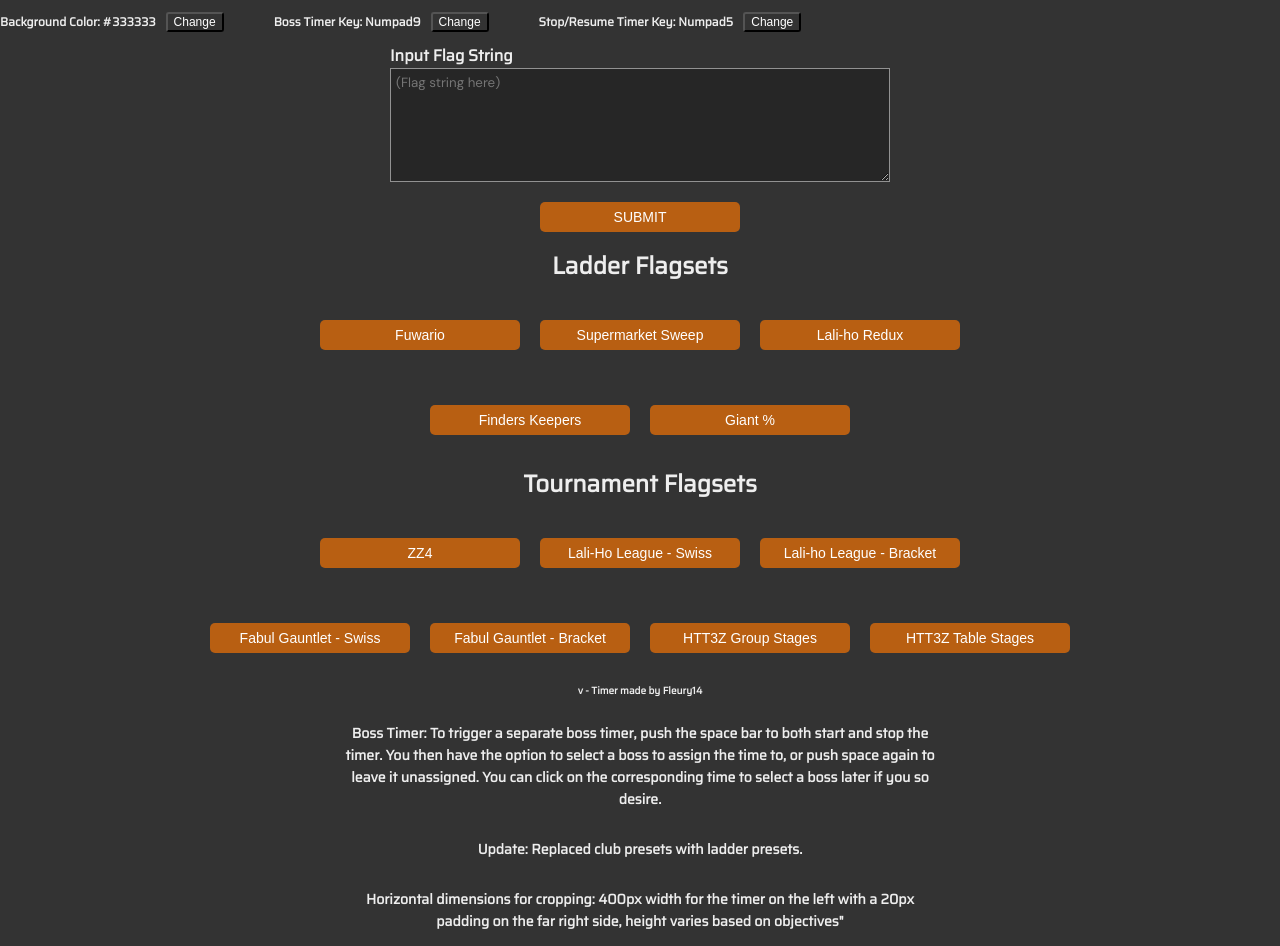
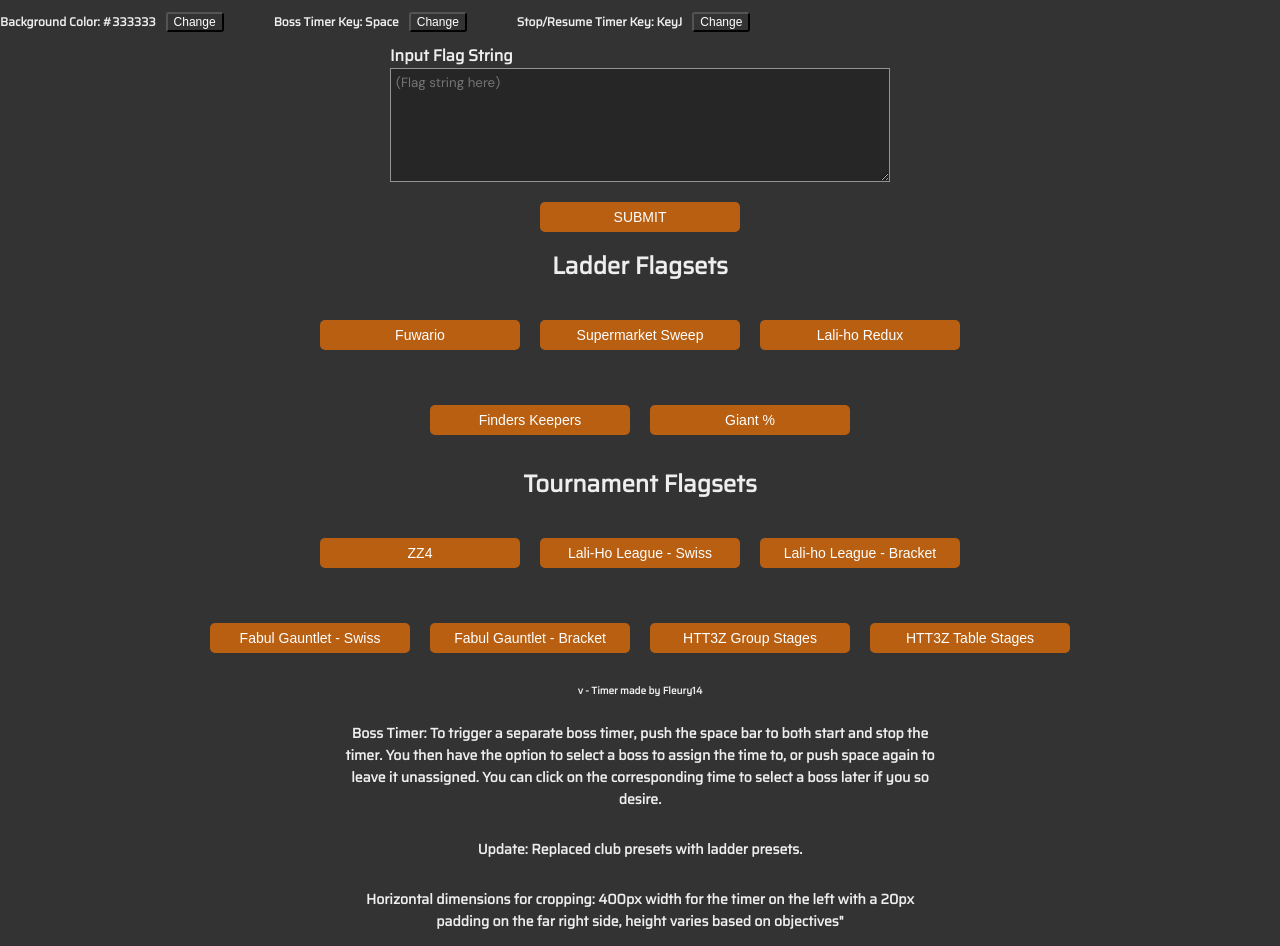
Before and after one commit to Fleury14/v4-timer, a React (Create React App) app: page / in a window 1280 px wide. Built offline with nearby package versions, Linux system fonts and the light colour scheme; no server answers.

Commit message:
revert(gateway): default key bindings

```diff
--- a/src/components/color-gateway/color-gateway.js
+++ b/src/components/color-gateway/color-gateway.js
@@ -22,11 +22,11 @@ class ColorGateway extends Component<Props, State> {
         color: '#333333',
         isInputting: false,
         colorInput: '',
-        key: '9',
-        code: 'Numpad9',
+        key: ' ',
+        code: 'Space',
         isInputtingKey: '',
-        timerCode: 'Numpad5',
-        timerKey: '5',
+        timerCode: 'KeyJ',
+        timerKey: 'j',
     }
 
     keyListener:any = null;
```
